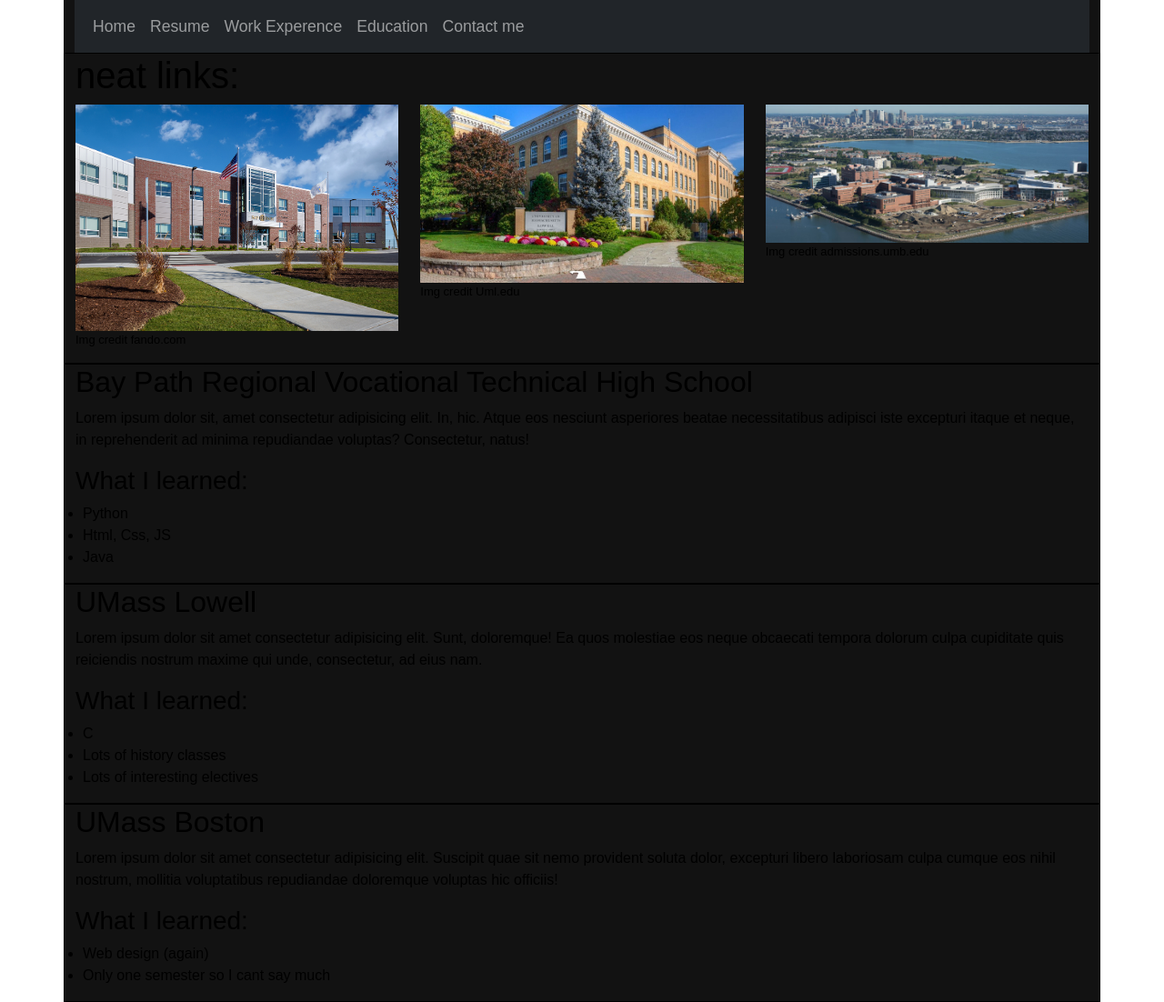
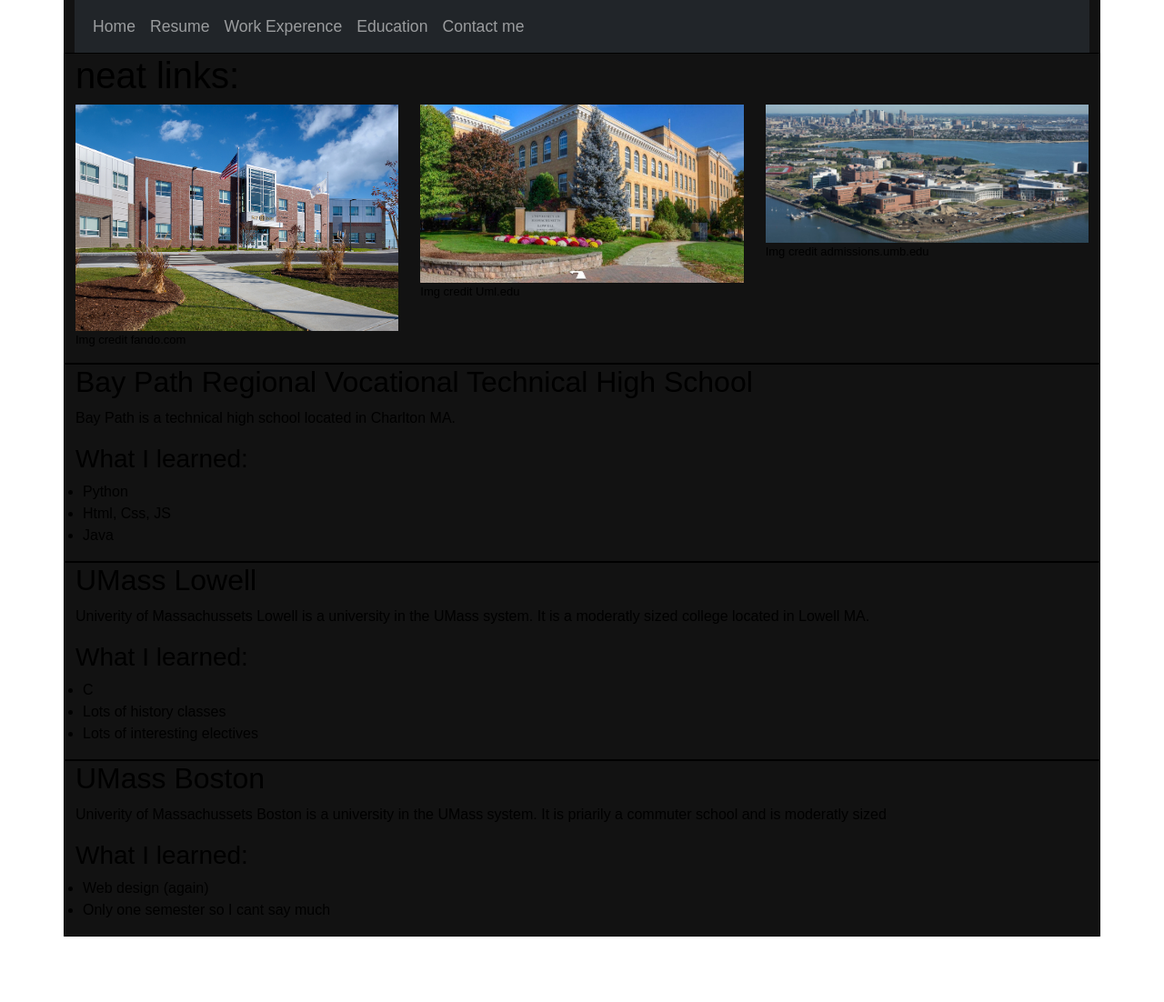
Before and after one commit to Toaster-Box/ITSiteProject, a plain HTML site: page education.html in a window 1280 px wide. Shown: the whole page at 91% size. After the commit the page ends 1030 px from the top, so only its background shows below. Drawn offline with nearby package versions, Linux system fonts and the light colour scheme.

Commit message:
Update education.html

```diff
--- a/education.html
+++ b/education.html
@@ -56,7 +56,7 @@
                 </div>
                 <div class="row">
                     <h2 id="BPR">Bay Path Regional Vocational Technical High School</h2>
-                    <p>Lorem ipsum dolor sit, amet consectetur adipisicing elit. In, hic. Atque eos nesciunt asperiores beatae necessitatibus adipisci iste excepturi itaque et neque, in reprehenderit ad minima repudiandae voluptas? Consectetur, natus!</p>
+                    <p>Bay Path is a technical high school located in Charlton MA.</p>
                     <h3>What I learned:</h3>
                     <ul class="edulist">
                         <li>Python</li>
@@ -66,7 +66,7 @@
                 </div>
                 <div class="row">
                     <h2 id="UML">UMass Lowell</h2>
-                    <p>Lorem ipsum dolor sit amet consectetur adipisicing elit. Sunt, doloremque! Ea quos molestiae eos neque obcaecati tempora dolorum culpa cupiditate quis reiciendis nostrum maxime qui unde, consectetur, ad eius nam.</p>
+                    <p>Univerity of Massachussets Lowell is a university in the UMass system. It is a moderatly sized college located in Lowell MA.</p>
                     <h3>What I learned:</h3>
                     <ul class="edulist">
                         <li>C</li>
@@ -76,7 +76,7 @@
                 </div>
                 <div class="row">
                     <h2 id="UMB">UMass Boston</h2>
-                    <p>Lorem ipsum dolor sit amet consectetur adipisicing elit. Suscipit quae sit nemo provident soluta dolor, excepturi libero laboriosam culpa cumque eos nihil nostrum, mollitia voluptatibus repudiandae doloremque voluptas hic officiis!</p>
+                    <p>Univerity of Massachussets Boston is a university in the UMass system. It is priarily a commuter school and is moderatly sized</p>
                     <h3>What I learned:</h3>
                     <ul class="edulist">
                         <li>Web design (again)</li>
```
